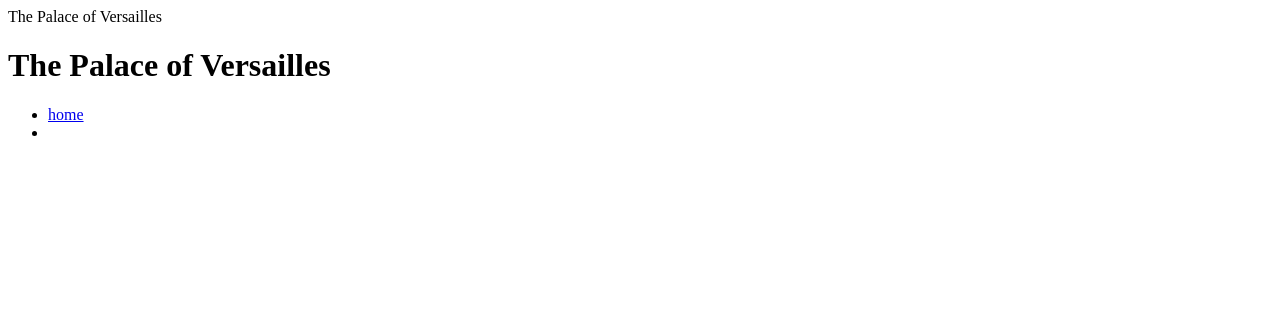
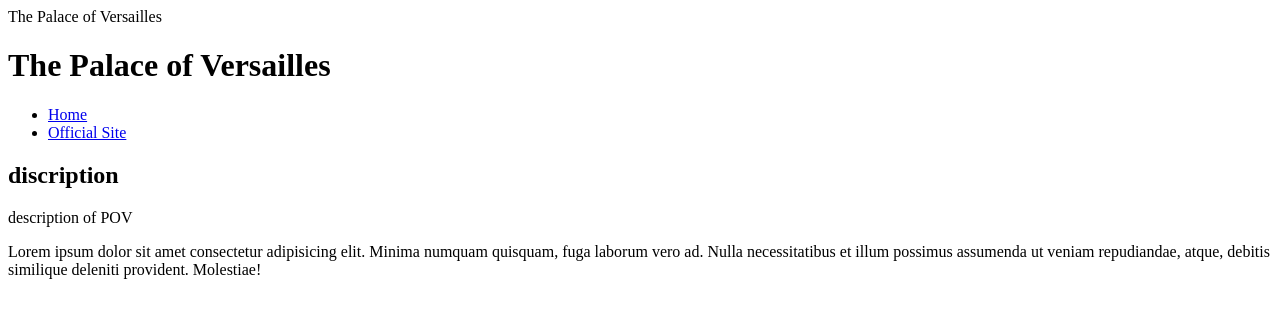
Before and after one commit to thach-abs/lis549-sp22-exercise-02-thach-abs, a plain HTML site: page index.html in a window 1280 px wide. Drawn offline with Linux system fonts and the light colour scheme.

Commit message:
added main and sections

```diff
--- a/index.html
+++ b/index.html
@@ -7,14 +7,29 @@
     <title>The Palace of Versailles</title>
 </head>
 
-<body>
-    <header>
+
+<header>
     <h1>The Palace of Versailles</h1>
     <nav>
        <ul>
-       <li><a href="index.html">home</a></li>
-       <li> <a href="" </a></li>
+       <li><a href="index.html">Home</a></li>
+       <li> <a href="https://en.chateauversailles.fr/">Official Site</a> </a></li>
        </ul>
     </nav>
-    </header>
-</body>
+</header>
+
+<main>
+   <section>
+<h2>discription</h2>
+<p>
+    description of POV
+</p>
+<p>
+    Lorem ipsum dolor sit amet consectetur adipisicing elit. Minima numquam quisquam, fuga laborum vero ad. Nulla necessitatibus et illum possimus assumenda ut veniam repudiandae, atque, debitis similique deleniti provident. Molestiae!
+</p>
+   </section>
+
+   <section>
+
+   </section>
+</main>
```
